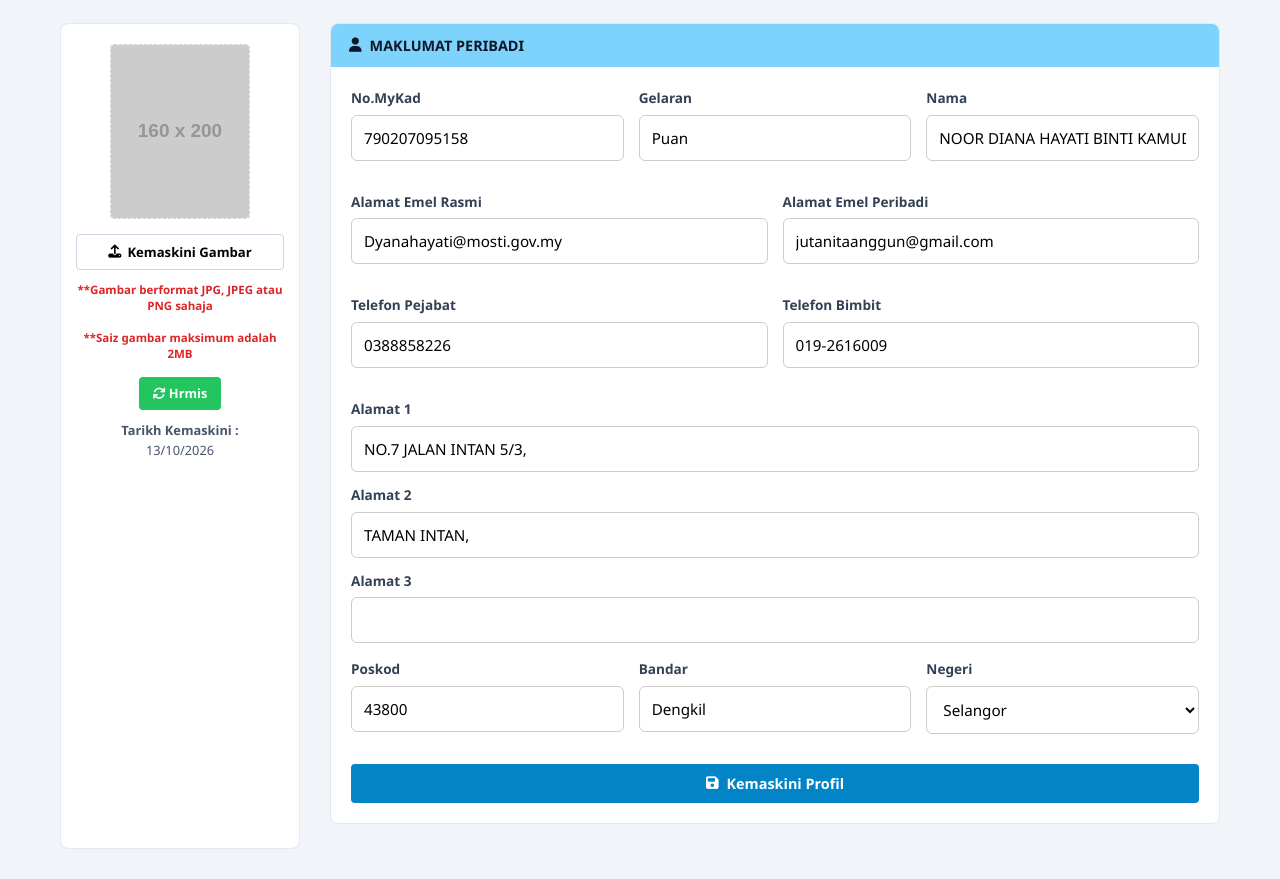
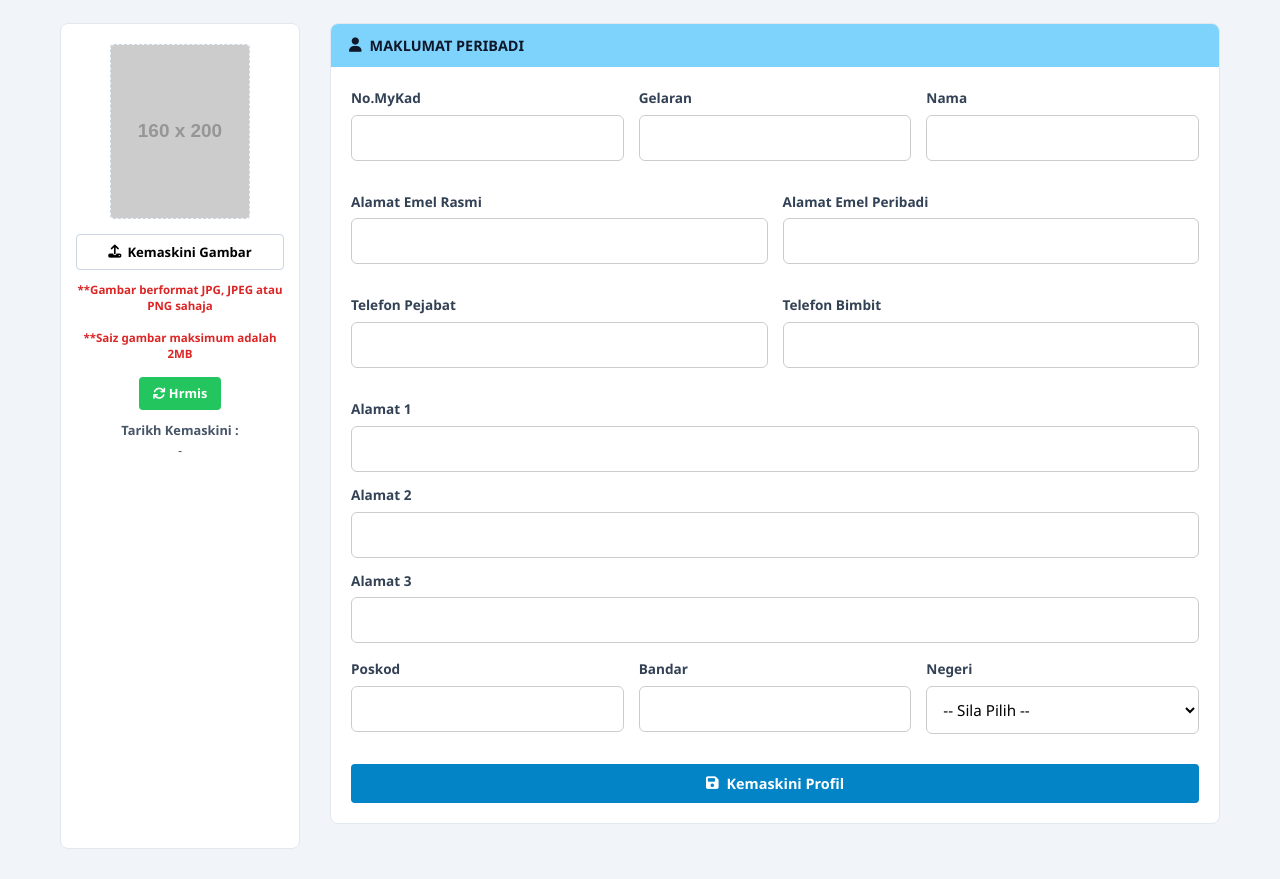
Before and after one commit to ziyadzahidin1-netizen/sistem-kursus, a website: page user_dashboard.html in a window 1280 px wide. Shown: the part 358-1237 px from the top of the page. Drawn offline with Linux system fonts and the light colour scheme; no server answers; placeholder pictures from the web are drawn by us.

Commit message:
Fix user profile default values and persistence

```diff
--- a/user_dashboard.html
+++ b/user_dashboard.html
@@ -101,7 +101,7 @@
     </header>
 
     <section class="user-header-banner">
-        <h1 id="userBannerName">NOOR DIANA HAYATI BINTI KAMUDIN</h1>
+        <h1 id="userBannerName">-</h1>
         <div class="stats-container">
             <div class="stat-item"><div class="number" id="statTotalPermohonan">0</div><div class="label">Permohonan</div></div>
             <div class="stat-item"><div class="number" id="statDalamProses">0</div><div class="label">Dalam Proses</div></div>
@@ -144,7 +144,7 @@
                         <button class="btn-upload-pic" onclick="document.getElementById('passportInput').click()"><i class="fa-solid fa-upload"></i> Kemaskini Gambar</button>
                         <div class="upload-notes">**Gambar berformat JPG, JPEG atau PNG sahaja<br><br>**Saiz gambar maksimum adalah 2MB</div>
                         <div><span class="badge-hrmis"><i class="fa-solid fa-sync"></i> Hrmis</span></div>
-                        <div style="font-size: 0.8rem; margin-top: 10px; color: #475569;"><strong>Tarikh Kemaskini :</strong><br><span id="lastUpdatedDate">13/10/2026</span></div>
+                        <div style="font-size: 0.8rem; margin-top: 10px; color: #475569;"><strong>Tarikh Kemaskini :</strong><br><span id="lastUpdatedDate">-</span></div>
                     </div>
 
                     <div class="form-card">
@@ -152,30 +152,44 @@
                         <div class="form-card-body">
                             <form id="profileForm" onsubmit="saveProfileData(event)">
                                 <div class="form-grid-3">
-                                    <div class="form-group"><label>No.MyKad</label><input type="text" id="profMyKad" class="form-control" value="790207095158"></div>
-                                    <div class="form-group"><label>Gelaran</label><input type="text" id="profGelaran" class="form-control" value="Puan"></div>
-                                    <div class="form-group"><label>Nama</label><input type="text" id="profNama" class="form-control" value="NOOR DIANA HAYATI BINTI KAMUDIN"></div>
+                                    <div class="form-group"><label>No.MyKad</label><input type="text" id="profMyKad" class="form-control" value=""></div>
+                                    <div class="form-group"><label>Gelaran</label><input type="text" id="profGelaran" class="form-control" value=""></div>
+                                    <div class="form-group"><label>Nama</label><input type="text" id="profNama" class="form-control" value=""></div>
                                 </div>
                                 <div class="form-grid-4">
-                                    <div class="form-group" style="grid-column: span 2;"><label>Alamat Emel Rasmi</label><input type="email" id="profEmelRasmi" class="form-control" value="Dyanahayati@mosti.gov.my"></div>
-                                    <div class="form-group" style="grid-column: span 2;"><label>Alamat Emel Peribadi</label><input type="email" id="profEmelPeribadi" class="form-control" value="jutanitaanggun@gmail.com"></div>
+                                    <div class="form-group" style="grid-column: span 2;"><label>Alamat Emel Rasmi</label><input type="email" id="profEmelRasmi" class="form-control" value=""></div>
+                                    <div class="form-group" style="grid-column: span 2;"><label>Alamat Emel Peribadi</label><input type="email" id="profEmelPeribadi" class="form-control" value=""></div>
                                 </div>
                                 <div class="form-grid-2">
-                                    <div class="form-group"><label>Telefon Pejabat</label><input type="text" id="profTelPejabat" class="form-control" value="0388858226"></div>
-                                    <div class="form-group"><label>Telefon Bimbit</label><input type="text" id="profTelBimbit" class="form-control" value="019-2616009"></div>
+                                    <div class="form-group"><label>Telefon Pejabat</label><input type="text" id="profTelPejabat" class="form-control" value=""></div>
+                                    <div class="form-group"><label>Telefon Bimbit</label><input type="text" id="profTelBimbit" class="form-control" value=""></div>
                                 </div>
-                                <div class="form-group" style="margin-bottom: 12px;"><label>Alamat 1</label><input type="text" id="profAlamat1" class="form-control" value="NO.7 JALAN INTAN 5/3,"></div>
-                                <div class="form-group" style="margin-bottom: 12px;"><label>Alamat 2</label><input type="text" id="profAlamat2" class="form-control" value="TAMAN INTAN,"></div>
+                                <div class="form-group" style="margin-bottom: 12px;"><label>Alamat 1</label><input type="text" id="profAlamat1" class="form-control" value=""></div>
+                                <div class="form-group" style="margin-bottom: 12px;"><label>Alamat 2</label><input type="text" id="profAlamat2" class="form-control" value=""></div>
                                 <div class="form-group" style="margin-bottom: 15px;"><label>Alamat 3</label><input type="text" id="profAlamat3" class="form-control" value=""></div>
                                 <div class="form-grid-3">
-                                    <div class="form-group"><label>Poskod</label><input type="text" id="profPoskod" class="form-control" value="43800"></div>
-                                    <div class="form-group"><label>Bandar</label><input type="text" id="profBandar" class="form-control" value="Dengkil"></div>
+                                    <div class="form-group"><label>Poskod</label><input type="text" id="profPoskod" class="form-control" value=""></div>
+                                    <div class="form-group"><label>Bandar</label><input type="text" id="profBandar" class="form-control" value=""></div>
                                     <div class="form-group">
                                         <label>Negeri</label>
                                         <select id="profNegeri" class="form-control">
-                                            <option value="Selangor" selected>Selangor</option>
+                                            <option value="">-- Sila Pilih --</option>
+                                            <option value="Selangor">Selangor</option>
                                             <option value="Wilayah Persekutuan Putrajaya">Wilayah Persekutuan Putrajaya</option>
                                             <option value="Wilayah Persekutuan Kuala Lumpur">Wilayah Persekutuan Kuala Lumpur</option>
+                                            <option value="Johor">Johor</option>
+                                            <option value="Kedah">Kedah</option>
+                                            <option value="Kelantan">Kelantan</option>
+                                            <option value="Melaka">Melaka</option>
+                                            <option value="Negeri Sembilan">Negeri Sembilan</option>
+                                            <option value="Pahang">Pahang</option>
+                                            <option value="Perak">Perak</option>
+                                            <option value="Perlis">Perlis</option>
+                                            <option value="Pulau Pinang">Pulau Pinang</option>
+                                            <option value="Sabah">Sabah</option>
+                                            <option value="Sarawak">Sarawak</option>
+                                            <option value="Terengganu">Terengganu</option>
+                                            <option value="Wilayah Persekutuan Labuan">Wilayah Persekutuan Labuan</option>
                                         </select>
                                     </div>
                                 </div>
@@ -203,6 +217,7 @@
                                         <div class="form-group">
                                             <label>Peringkat Pendidikan</label>
                                             <select id="newEduPeringkat" class="form-control" required>
+                                                <option value="">-- Sila Pilih --</option>
                                                 <option value="SPM">SPM / SPMV</option>
                                                 <option value="STPM">STPM / Matrikulasi</option>
                                                 <option value="Diploma">Diploma</option>
@@ -243,7 +258,7 @@
                         <button class="btn-upload-pic" onclick="document.getElementById('passportInput').click()"><i class="fa-solid fa-upload"></i> Kemaskini Gambar</button>
                         <div class="upload-notes">**Gambar berformat JPG, JPEG atau PNG sahaja<br><br>**Saiz gambar maksimum adalah 2MB</div>
                         <div><span class="badge-hrmis"><i class="fa-solid fa-sync"></i> Hrmis</span></div>
-                        <div style="font-size: 0.8rem; margin-top: 10px; color: #475569;"><strong>Tarikh Kemaskini :</strong><br><span>13/10/2026</span></div>
+                        <div style="font-size: 0.8rem; margin-top: 10px; color: #475569;"><strong>Tarikh Kemaskini :</strong><br><span>-</span></div>
                     </div>
 
                     <div>
@@ -252,14 +267,14 @@
                                 <div class="form-card-header"><i class="fa-solid fa-briefcase"></i> JAWATAN</div>
                                 <div class="form-card-body">
                                     <div class="form-grid-2">
-                                        <div class="form-group"><label>Jawatan</label><input type="text" id="srvJawatan" class="form-control" value="Penolong Pegawai Tadbir, Gred N7"></div>
-                                        <div class="form-group"><label>Gelaran Jawatan</label><input type="text" id="srvGelaranJawatan" class="form-control" value="Penolong Pegawai Tadbir"></div>
+                                        <div class="form-group"><label>Jawatan</label><input type="text" id="srvJawatan" class="form-control" value=""></div>
+                                        <div class="form-group"><label>Gelaran Jawatan</label><input type="text" id="srvGelaranJawatan" class="form-control" value=""></div>
                                     </div>
                                     <div class="form-grid-4">
-                                        <div class="form-group"><label>Gred SSM</label><input type="text" id="srvGredSSM" class="form-control" value="N7"></div>
-                                        <div class="form-group"><label>Gred SSPA</label><input type="text" id="srvGredSSPA" class="form-control" value="N6"></div>
-                                        <div class="form-group"><label>Taraf Jawatan</label><input type="text" id="srvTarafJawatan" class="form-control" value="Lantikan Tetap"></div>
-                                        <div class="form-group"><label>Tarikh Lantikan Jawatan Semasa</label><input type="text" id="srvTarikhLantikan" class="form-control" value="01/12/2024"></div>
+                                        <div class="form-group"><label>Gred SSM</label><input type="text" id="srvGredSSM" class="form-control" value=""></div>
+                                        <div class="form-group"><label>Gred SSPA</label><input type="text" id="srvGredSSPA" class="form-control" value=""></div>
+                                        <div class="form-group"><label>Taraf Jawatan</label><input type="text" id="srvTarafJawatan" class="form-control" value=""></div>
+                                        <div class="form-group"><label>Tarikh Lantikan Jawatan Semasa</label><input type="text" id="srvTarikhLantikan" class="form-control" value=""></div>
                                     </div>
                                     <button type="button" onclick="saveServiceData(event)" class="btn-green-submit" style="margin-bottom: 5px;"><i class="fa-solid fa-floppy-disk"></i> KEMASKINI GRED / JAWATAN</button>
                                 </div>
@@ -269,17 +284,17 @@
                                 <div class="form-card-header"><i class="fa-solid fa-location-dot"></i> TEMPAT BERTUGAS</div>
                                 <div class="form-card-body">
                                     <div class="form-grid-2">
-                                        <div class="form-group"><label>Kementerian</label><input type="text" id="srvKementerian" class="form-control" value="KEMENTERIAN SAINS, TEKNOLOGI DAN INOVASI"></div>
-                                        <div class="form-group"><label>Jabatan / Agensi</label><input type="text" id="srvJabatan" class="form-control" value="KEMENTERIAN SAINS, TEKNOLOGI DAN INOVASI"></div>
+                                        <div class="form-group"><label>Kementerian</label><input type="text" id="srvKementerian" class="form-control" value=""></div>
+                                        <div class="form-group"><label>Jabatan / Agensi</label><input type="text" id="srvJabatan" class="form-control" value=""></div>
                                     </div>
-                                    <div class="form-group" style="margin-bottom: 12px;"><label>Bahagian</label><textarea id="srvBahagian" class="form-control" style="height: 70px;">SEKSYEN PEMBANGUNAN SUMBER MANUSIA DAN KOMPETENSI</textarea></div>
-                                    <div class="form-group" style="margin-bottom: 12px;"><label>Alamat 1</label><input type="text" id="srvAlamat1" class="form-control" value="BAHAGIAN PENGURUSAN SUMBER MANUSIA"></div>
-                                    <div class="form-group" style="margin-bottom: 12px;"><label>Alamat 2</label><input type="text" id="srvAlamat2" class="form-control" value="ARAS 5, BLOK C4, KOMPLEKS C"></div>
+                                    <div class="form-group" style="margin-bottom: 12px;"><label>Bahagian</label><textarea id="srvBahagian" class="form-control" style="height: 70px;"></textarea></div>
+                                    <div class="form-group" style="margin-bottom: 12px;"><label>Alamat 1</label><input type="text" id="srvAlamat1" class="form-control" value=""></div>
+                                    <div class="form-group" style="margin-bottom: 12px;"><label>Alamat 2</label><input type="text" id="srvAlamat2" class="form-control" value=""></div>
                                     <div class="form-group" style="margin-bottom: 12px;"><label>Alamat 3</label><input type="text" id="srvAlamat3" class="form-control" value=""></div>
                                     <div class="form-grid-3">
-                                        <div class="form-group"><label>Poskod</label><input type="text" id="srvPoskod" class="form-control" value="62662"></div>
-                                        <div class="form-group"><label>Bandar</label><input type="text" id="srvBandar" class="form-control" value="Putrajaya"></div>
-                                        <div class="form-group"><label>Negeri</label><input type="text" id="srvNegeri" class="form-control" value="Wilayah Persekutuan Putrajaya"></div>
+                                        <div class="form-group"><label>Poskod</label><input type="text" id="srvPoskod" class="form-control" value=""></div>
+                                        <div class="form-group"><label>Bandar</label><input type="text" id="srvBandar" class="form-control" value=""></div>
+                                        <div class="form-group"><label>Negeri</label><input type="text" id="srvNegeri" class="form-control" value=""></div>
                                     </div>
                                 </div>
                             </div>
@@ -288,8 +303,8 @@
                                 <div class="form-card-header"><i class="fa-solid fa-users"></i> PENYELIA</div>
                                 <div class="form-card-body">
                                     <div class="form-grid-2">
-                                        <div class="form-group"><label>Nama</label><input type="text" id="srvPenyeliaNama" class="form-control" value="CHAN TAT SENG"></div>
-                                        <div class="form-group"><label>Jawatan</label><input type="text" id="srvPenyeliaJawatan" class="form-control" value="Ketua Penolong Setiausaha"></div>
+                                        <div class="form-group"><label>Nama</label><input type="text" id="srvPenyeliaNama" class="form-control" value=""></div>
+                                        <div class="form-group"><label>Jawatan</label><input type="text" id="srvPenyeliaJawatan" class="form-control" value=""></div>
                                     </div>
                                     <button type="submit" class="btn-blue-submit" style="margin-top: 15px;"><i class="fa-solid fa-floppy-disk"></i> KEMASKINI MAKLUMAT PERKHIDMATAN KESELURUHAN</button>
                                 </div>
@@ -314,8 +329,8 @@
                                 <tbody>
                                     <tr>
                                         <td>1</td>
-                                        <td><input type="text" id="emgNama" class="form-control" value="AHMAD RASHIDI BIN ABD RAHIM"></td>
-                                        <td><input type="text" id="emgTel" class="form-control" value="01110083207"></td>
+                                        <td><input type="text" id="emgNama" class="form-control" value=""></td>
+                                        <td><input type="text" id="emgTel" class="form-control" value=""></td>
                                         <td><button type="button" class="btn-blue-submit" style="padding: 8px 12px; width: auto;" onclick="saveEmergencyData()"><i class="fa-solid fa-floppy-disk"></i> Simpan Kecemasan</button></td>
                                     </tr>
                                 </tbody>
@@ -372,17 +387,29 @@
 
         function populateUserData() {
             if (!currentUser) return;
-            document.getElementById('userBannerName').innerText = currentUser.nama || 'NOOR DIANA HAYATI BINTI KAMUDIN';
+            document.getElementById('userBannerName').innerText = currentUser.nama || '-';
             document.getElementById('profNama').value = currentUser.nama || '';
             document.getElementById('profMyKad').value = currentUser.ic || '';
-            document.getElementById('profEmelRasmi').value = currentUser.email || '';
+            document.getElementById('profEmelRasmi').value = currentUser.email || currentUser.emelRasmi || '';
+
+            // Populasikan hanya jika data wujud dalam akaun pengguna
+            document.getElementById('profGelaran').value = currentUser.gelaran || '';
+            document.getElementById('profEmelPeribadi').value = currentUser.emelPeribadi || '';
+            document.getElementById('profTelPejabat').value = currentUser.telPejabat || '';
+            document.getElementById('profTelBimbit').value = currentUser.telBimbit || '';
+            document.getElementById('profAlamat1').value = currentUser.alamat1 || '';
+            document.getElementById('profAlamat2').value = currentUser.alamat2 || '';
+            document.getElementById('profAlamat3').value = currentUser.alamat3 || '';
+            document.getElementById('profPoskod').value = currentUser.poskod || '';
+            document.getElementById('profBandar').value = currentUser.bandar || '';
+            document.getElementById('profNegeri').value = currentUser.negeri || '';
 
             if (currentUser.gambar) {
                 updateAllPassportImages(currentUser.gambar);
             }
 
-            if(currentUser.kecemasan_nama) document.getElementById('emgNama').value = currentUser.kecemasan_nama;
-            if(currentUser.kecemasan_tel) document.getElementById('emgTel').value = currentUser.kecemasan_tel;
+            document.getElementById('emgNama').value = currentUser.kecemasan_nama || '';
+            document.getElementById('emgTel').value = currentUser.kecemasan_tel || '';
         }
 
         function updateAllPassportImages(imgSrc) {
@@ -397,6 +424,7 @@
             if(e) e.preventDefault();
             const profilePayload = {
                 ic: document.getElementById('profMyKad').value,
+                gelaran: document.getElementById('profGelaran').value,
                 nama: document.getElementById('profNama').value,
                 emelRasmi: document.getElementById('profEmelRasmi').value,
                 emelPeribadi: document.getElementById('profEmelPeribadi').value,
@@ -421,9 +449,11 @@
                 if (res.ok) {
                     alert('Maklumat Profil Peribadi berjaya disimpan!');
                     if (currentUser) {
-                        currentUser.nama = profilePayload.nama;
-                        currentUser.email = profilePayload.emelRasmi;
+                        Object.assign(currentUser, profilePayload, {
+                            email: profilePayload.emelRasmi
+                        });
                         sessionStorage.setItem('user', JSON.stringify(currentUser));
+                        localStorage.setItem('user', JSON.stringify(currentUser));
                     }
                 } else alert('Gagal menyimpan profil: ' + data.error);
             } catch (err) { alert('Ralat Server: ' + err.message); }
@@ -482,6 +512,7 @@
                         currentUser.kecemasan_nama = nama;
                         currentUser.kecemasan_tel = tel;
                         sessionStorage.setItem('user', JSON.stringify(currentUser));
+                        localStorage.setItem('user', JSON.stringify(currentUser));
                     }
                 } else alert('Gagal menyimpan kecemasan: ' + data.error);
             } catch (err) { alert('Ralat Server: ' + err.message); }
@@ -558,20 +589,17 @@
             } catch (err) { alert('Ralat: ' + err.message); }
         }
 
-        // AMBIL DATA SUPABASE DAFTAR DENGAN BACKUP LOCALSTORAGE (PADAN KUNCI MOHON.HTML)
         async function loadUserApplications() {
             const ic = currentUser ? currentUser.ic : document.getElementById('profMyKad').value;
             let dbList = [];
             let localList = [];
 
-            // 1. Ambil dari LocalStorage (Guna Key Padan: user_applications_ + IC)
             if (ic) {
                 try {
                     localList = JSON.parse(localStorage.getItem('user_applications_' + ic)) || [];
                 } catch(e) { localList = []; }
             }
 
-            // 2. Ambil dari Supabase Database
             if (ic) {
                 try {
                     const res = await fetch(`/api/user/applications/${ic}`);
@@ -581,7 +609,6 @@
                 } catch (err) { console.error('Gagal fetch Supabase:', err); }
             }
 
-            // Gabungkan kedua-dua punca data tanpa duplikasi
             const combined = [...localList, ...dbList];
             const uniqueList = Array.from(new Map(combined.map(item => [(item.id || item.created_at || item.nama_kursus || item.kursus), item])).values());
 
```
